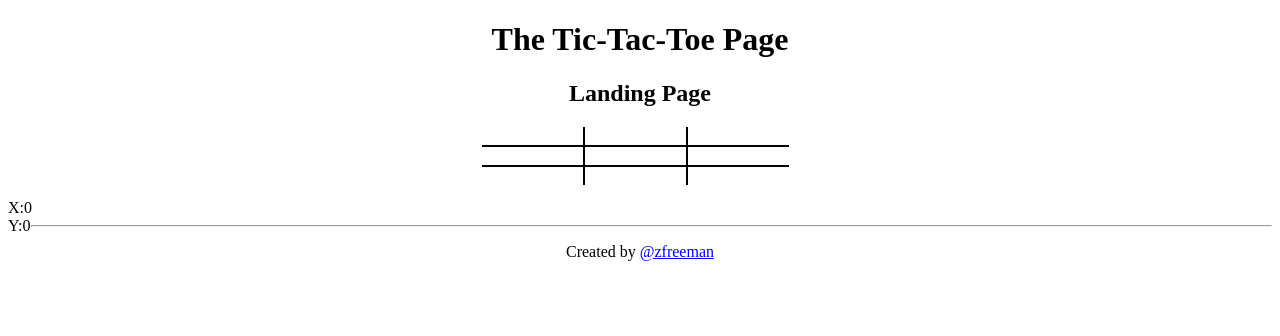
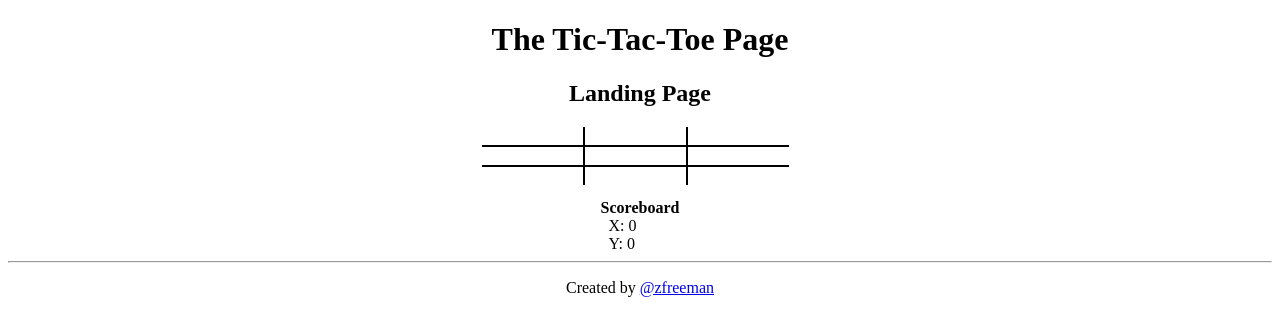
Before and after one commit to zachfreeman/heroku_ttt, a Django app: page /ttt/game/ in a window 1280 px wide. Shown: the top 336 px of the page. Run offline with Django 3.2, Linux system fonts and the light colour scheme.

Commit message:
Updated scoreboard logic

```diff
--- a/ttt/static/ttt/css/game.css
+++ b/ttt/static/ttt/css/game.css
@@ -55,6 +55,11 @@
     border-right-style: solid;
 }
 
-#X_LABEL, #X_WIN, #Y_LABEL, #Y_WIN  {
-    float: left;
+#X_WIN, #Y_WIN {
+    margin-left: 47.5%;
 }
+
+#ScoreboardTitle {
+    text-align: center;
+    font-weight: bold;
+}
--- a/ttt/templates/ttt/game.html
+++ b/ttt/templates/ttt/game.html
@@ -21,8 +21,8 @@
     <div id="BR">BR</div>
     <br>
     <br>
-    <div id="X_LABEL">X: </div><div id="X_WIN">0</div>
-    <br>
-    <div id="Y_LABEL">Y: </div><div id="Y_WIN">0</div>
+    <div id="ScoreboardTitle">Scoreboard</div>
+    <div id="X_WIN">X: 0</div>
+    <div id="Y_WIN">Y: 0</div>
     <script type="text/javascript" src="{% static "ttt/js/game.js" %}"></script>
 {% endblock content %}
```
